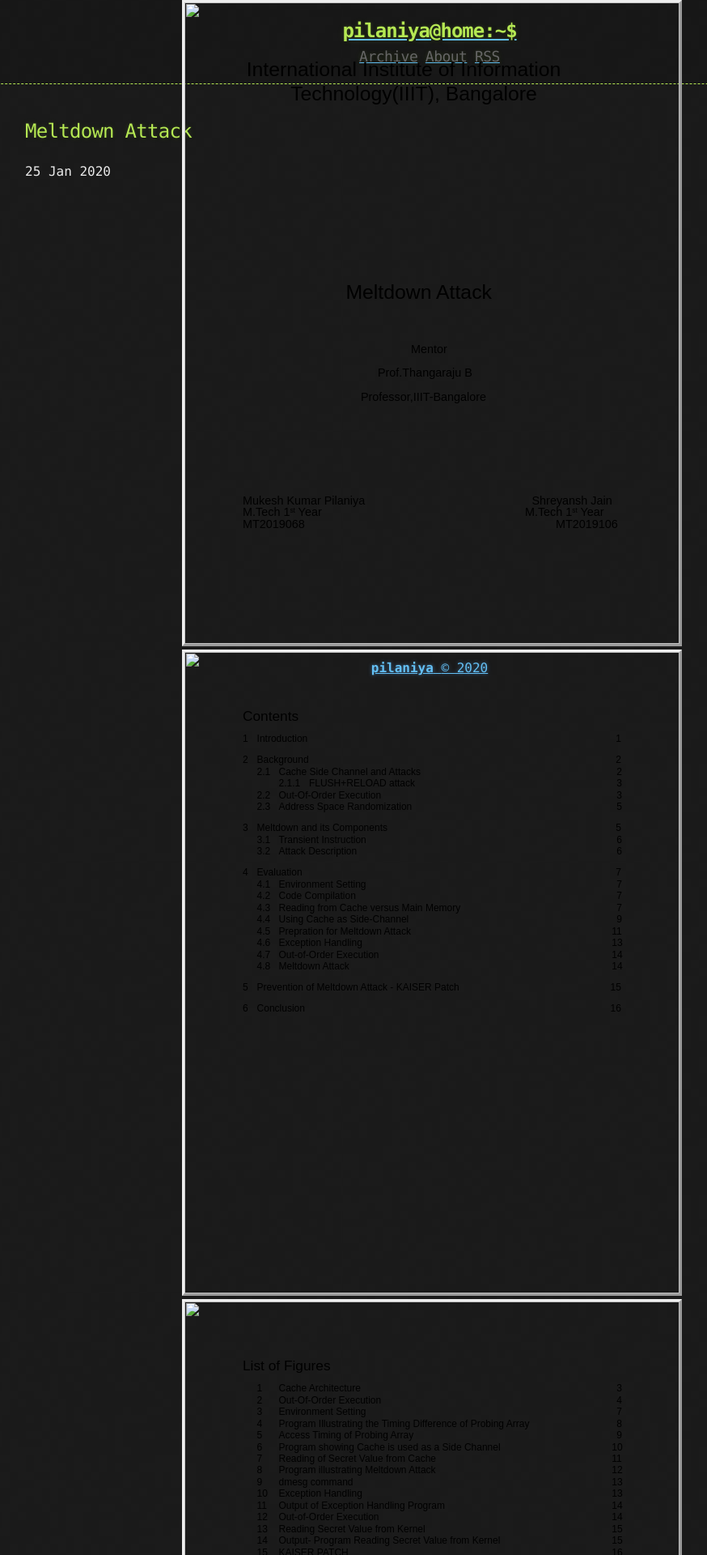
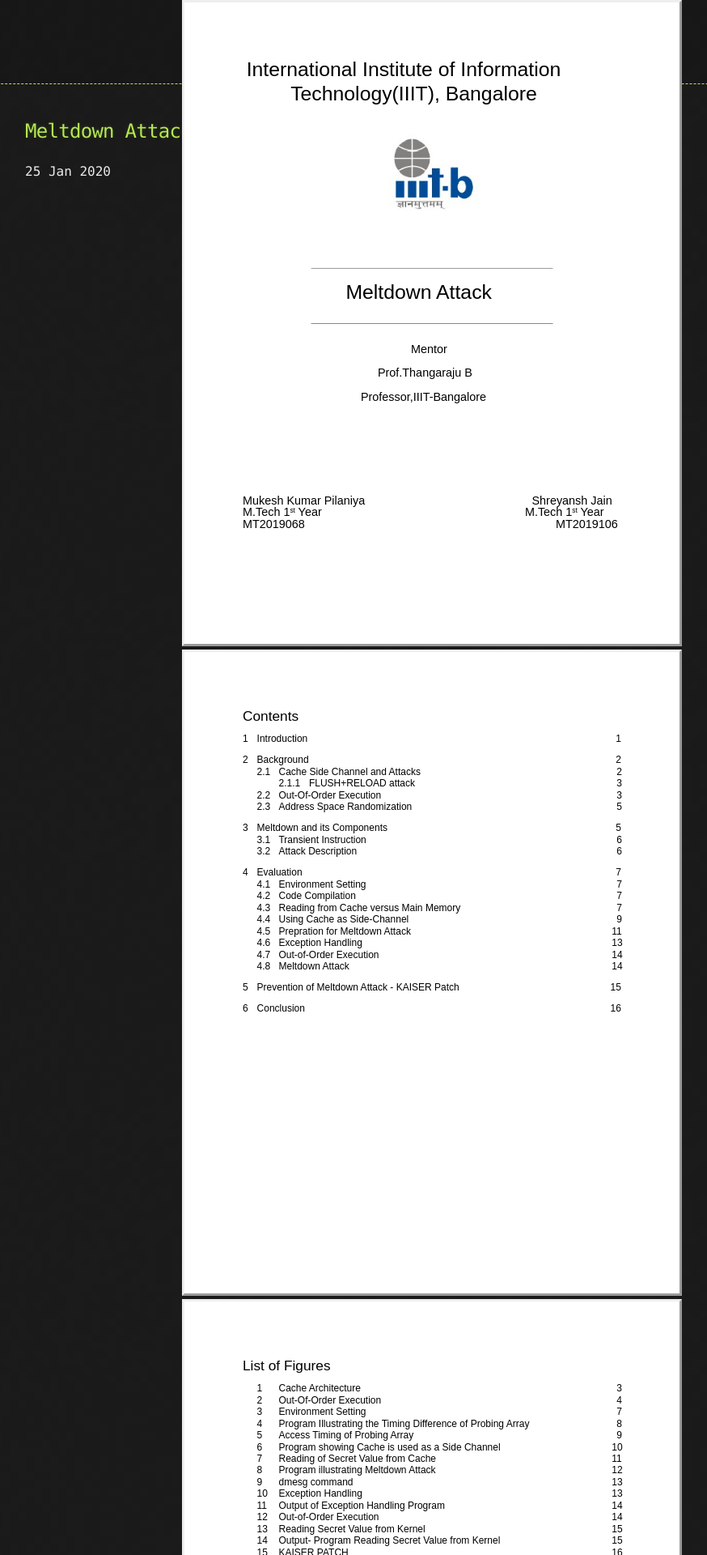
Before and after one commit to mukeshpilaniya/blog, a Jekyll site: the page _posts/meltdown_final_report/2020-01-25-Meltdown-Attack.html, which Jekyll copies as it is, in a window 1280 px wide. Shown: the top 1920 px of the page at 81% size, without its empty margins (109-983 px from the left). Built offline with Jekyll 4.4.1, drawn with Linux system fonts in a browser that asks for light colours.

Commit message:
Update 2020-01-25-Meltdown-Attack.html

```diff
--- a/_posts/meltdown_final_report/2020-01-25-Meltdown-Attack.html
+++ b/_posts/meltdown_final_report/2020-01-25-Meltdown-Attack.html
@@ -16,12 +16,12 @@ span.cls_007{font-family:Arial,serif;font-size:11.0px;color:rgb(0,0,0);font-weig
 div.cls_007{font-family:Arial,serif;font-size:11.0px;color:rgb(0,0,0);font-weight:normal;font-style:normal;text-decoration: none}
 -->
 </style>
-<script type="text/javascript" src="images/wz_jsgraphics.js"></script>
+<script type="text/javascript" src="https://raw.githubusercontent.com/mukeshpilaniya/blog/gh-pages/_posts/meltdown_final_report/images/wz_jsgraphics.js"></script>
 </head>
 <body>
 <div style="position:absolute;left:50%;margin-left:-306px;top:0px;width:612px;height:792px;border-style:outset;overflow:hidden">
 <div style="position:absolute;left:0px;top:0px">
-<img src="images/background01.jpg" width=612 height=792></div>
+<img src="https://raw.githubusercontent.com/mukeshpilaniya/blog/gh-pages/_posts/meltdown_final_report/images/background01.jpg" width=612 height=792></div>
 <div style="position:absolute;left:76.65px;top:64.43px" class="cls_002"><span class="cls_002">International Institute of Information</span></div>
 <div style="position:absolute;left:131.16px;top:94.31px" class="cls_002"><span class="cls_002">Technology(IIIT), Bangalore</span></div>
 <div style="position:absolute;left:199.39px;top:338.85px" class="cls_002"><span class="cls_002">Meltdown Attack</span></div>
@@ -37,7 +37,7 @@ div.cls_007{font-family:Arial,serif;font-size:11.0px;color:rgb(0,0,0);font-weigh
 </div>
 <div style="position:absolute;left:50%;margin-left:-306px;top:802px;width:612px;height:792px;border-style:outset;overflow:hidden">
 <div style="position:absolute;left:0px;top:0px">
-<img src="images/background02.jpg" width=612 height=792></div>
+<img src="https://raw.githubusercontent.com/mukeshpilaniya/blog/gh-pages/_posts/meltdown_final_report/images/background02.jpg" width=612 height=792></div>
 <div style="position:absolute;left:72.00px;top:66.74px" class="cls_005"><span class="cls_005">Contents</span></div>
 <div style="position:absolute;left:72.00px;top:98.28px" class="cls_006"><span class="cls_006">1</span></div>
 <div style="position:absolute;left:89.56px;top:98.28px" class="cls_006"><span class="cls_006">Introduction</span></div>
@@ -102,7 +102,7 @@ div.cls_007{font-family:Arial,serif;font-size:11.0px;color:rgb(0,0,0);font-weigh
 </div>
 <div style="position:absolute;left:50%;margin-left:-306px;top:1604px;width:612px;height:792px;border-style:outset;overflow:hidden">
 <div style="position:absolute;left:0px;top:0px">
-<img src="images/background03.jpg" width=612 height=792></div>
+<img src="https://raw.githubusercontent.com/mukeshpilaniya/blog/gh-pages/_posts/meltdown_final_report/images/background03.jpg" width=612 height=792></div>
 <div style="position:absolute;left:72.00px;top:66.74px" class="cls_005"><span class="cls_005">List of Figures</span></div>
 <div style="position:absolute;left:89.56px;top:98.28px" class="cls_006"><span class="cls_006">1</span></div>
 <div style="position:absolute;left:116.48px;top:98.28px" class="cls_006"><span class="cls_006">Cache Architecture</span></div>
@@ -152,7 +152,7 @@ div.cls_007{font-family:Arial,serif;font-size:11.0px;color:rgb(0,0,0);font-weigh
 </div>
 <div style="position:absolute;left:50%;margin-left:-306px;top:2406px;width:612px;height:792px;border-style:outset;overflow:hidden">
 <div style="position:absolute;left:0px;top:0px">
-<img src="images/background04.jpg" width=612 height=792></div>
+<img src="https://raw.githubusercontent.com/mukeshpilaniya/blog/gh-pages/_posts/meltdown_final_report/images/background04.jpg" width=612 height=792></div>
 <div style="position:absolute;left:282.00px;top:73.05px" class="cls_007"><span class="cls_007">Abstract</span></div>
 <div style="position:absolute;left:117.63px;top:92.34px" class="cls_007"><span class="cls_007">Application security relies on the memory mapping in the system as well as isolation</span></div>
 <div style="position:absolute;left:101.26px;top:105.89px" class="cls_007"><span class="cls_007">if memory unit and memory management unit is responsible for that like kernel address</span></div>
@@ -194,7 +194,7 @@ div.cls_007{font-family:Arial,serif;font-size:11.0px;color:rgb(0,0,0);font-weigh
 </div>
 <div style="position:absolute;left:50%;margin-left:-306px;top:3208px;width:612px;height:792px;border-style:outset;overflow:hidden">
 <div style="position:absolute;left:0px;top:0px">
-<img src="images/background05.jpg" width=612 height=792></div>
+<img src="https://raw.githubusercontent.com/mukeshpilaniya/blog/gh-pages/_posts/meltdown_final_report/images/background05.jpg" width=612 height=792></div>
 <div style="position:absolute;left:89.43px;top:72.00px" class="cls_006"><span class="cls_006">• Evluation</span></div>
 <div style="position:absolute;left:89.43px;top:96.41px" class="cls_006"><span class="cls_006">• Conclusion</span></div>
 <div style="position:absolute;left:72.00px;top:131.08px" class="cls_005"><span class="cls_005">2</span></div>
@@ -238,7 +238,7 @@ div.cls_007{font-family:Arial,serif;font-size:11.0px;color:rgb(0,0,0);font-weigh
 </div>
 <div style="position:absolute;left:50%;margin-left:-306px;top:4010px;width:612px;height:792px;border-style:outset;overflow:hidden">
 <div style="position:absolute;left:0px;top:0px">
-<img src="images/background06.jpg" width=612 height=792></div>
+<img src="https://raw.githubusercontent.com/mukeshpilaniya/blog/gh-pages/_posts/meltdown_final_report/images/background06.jpg" width=612 height=792></div>
 <div style="position:absolute;left:231.13px;top:300.45px" class="cls_006"><span class="cls_006">Figure 1: Cache Architecture</span></div>
 <div style="position:absolute;left:72.00px;top:334.66px" class="cls_006"><span class="cls_006">translate virtual address into a physical address, once’s we have physical address CPU can</span></div>
 <div style="position:absolute;left:72.00px;top:349.10px" class="cls_006"><span class="cls_006">query into L2 cache and if data is not found in L2 cache then Load instruction is passed to</span></div>
@@ -265,7 +265,7 @@ div.cls_007{font-family:Arial,serif;font-size:11.0px;color:rgb(0,0,0);font-weigh
 </div>
 <div style="position:absolute;left:50%;margin-left:-306px;top:4812px;width:612px;height:792px;border-style:outset;overflow:hidden">
 <div style="position:absolute;left:0px;top:0px">
-<img src="images/background07.jpg" width=612 height=792></div>
+<img src="https://raw.githubusercontent.com/mukeshpilaniya/blog/gh-pages/_posts/meltdown_final_report/images/background07.jpg" width=612 height=792></div>
 <div style="position:absolute;left:72.00px;top:72.00px" class="cls_006"><span class="cls_006">processors. Out-Of-Order efficiently uses instruction cycles (Instruction Cycles is a process</span></div>
 <div style="position:absolute;left:72.00px;top:86.45px" class="cls_006"><span class="cls_006">by which a computer system pulls program instruction from the memory which can invoke</span></div>
 <div style="position:absolute;left:72.00px;top:100.89px" class="cls_006"><span class="cls_006">pre-fetching or pre-processing, also determines what action the instruction requires or what</span></div>
@@ -294,7 +294,7 @@ div.cls_007{font-family:Arial,serif;font-size:11.0px;color:rgb(0,0,0);font-weigh
 </div>
 <div style="position:absolute;left:50%;margin-left:-306px;top:5614px;width:612px;height:792px;border-style:outset;overflow:hidden">
 <div style="position:absolute;left:0px;top:0px">
-<img src="images/background08.jpg" width=612 height=792></div>
+<img src="https://raw.githubusercontent.com/mukeshpilaniya/blog/gh-pages/_posts/meltdown_final_report/images/background08.jpg" width=612 height=792></div>
 <div style="position:absolute;left:72.00px;top:72.00px" class="cls_006"><span class="cls_006">program or application may abruptly end(or may show appropriate message depending on</span></div>
 <div style="position:absolute;left:72.00px;top:86.45px" class="cls_006"><span class="cls_006">the Exception Handling Mechanism) but in both cases the value from the kernel is fetched</span></div>
 <div style="position:absolute;left:72.00px;top:100.89px" class="cls_006"><span class="cls_006">by the CPU and stored in a temporary register in Cache Memory. The Cache Memory is</span></div>
@@ -334,7 +334,7 @@ div.cls_007{font-family:Arial,serif;font-size:11.0px;color:rgb(0,0,0);font-weigh
 </div>
 <div style="position:absolute;left:50%;margin-left:-306px;top:6416px;width:612px;height:792px;border-style:outset;overflow:hidden">
 <div style="position:absolute;left:0px;top:0px">
-<img src="images/background09.jpg" width=612 height=792></div>
+<img src="https://raw.githubusercontent.com/mukeshpilaniya/blog/gh-pages/_posts/meltdown_final_report/images/background09.jpg" width=612 height=792></div>
 <div style="position:absolute;left:72.00px;top:72.00px" class="cls_006"><span class="cls_006">due to the hardware protection mechanism, but a defect exists in the design of these CPU’s</span></div>
 <div style="position:absolute;left:72.00px;top:86.45px" class="cls_006"><span class="cls_006">which allows to defeat the hardware protection and thus carry out these types of attacks.</span></div>
 <div style="position:absolute;left:72.00px;top:100.89px" class="cls_006"><span class="cls_006">Because the defect exists within the hardware,it is very difficult to fundamentally fix the</span></div>
@@ -372,7 +372,7 @@ div.cls_007{font-family:Arial,serif;font-size:11.0px;color:rgb(0,0,0);font-weigh
 </div>
 <div style="position:absolute;left:50%;margin-left:-306px;top:7218px;width:612px;height:792px;border-style:outset;overflow:hidden">
 <div style="position:absolute;left:0px;top:0px">
-<img src="images/background10.jpg" width=612 height=792></div>
+<img src="https://raw.githubusercontent.com/mukeshpilaniya/blog/gh-pages/_posts/meltdown_final_report/images/background10.jpg" width=612 height=792></div>
 <div style="position:absolute;left:72.00px;top:66.74px" class="cls_005"><span class="cls_005">4</span></div>
 <div style="position:absolute;left:101.05px;top:66.74px" class="cls_005"><span class="cls_005">Evaluation</span></div>
 <div style="position:absolute;left:72.00px;top:98.28px" class="cls_006"><span class="cls_006">In this section we describe each step that need to done for performing meltdown attack.</span></div>
@@ -396,7 +396,7 @@ div.cls_007{font-family:Arial,serif;font-size:11.0px;color:rgb(0,0,0);font-weigh
 </div>
 <div style="position:absolute;left:50%;margin-left:-306px;top:8020px;width:612px;height:792px;border-style:outset;overflow:hidden">
 <div style="position:absolute;left:0px;top:0px">
-<img src="images/background11.jpg" width=612 height=792></div>
+<img src="https://raw.githubusercontent.com/mukeshpilaniya/blog/gh-pages/_posts/meltdown_final_report/images/background11.jpg" width=612 height=792></div>
 <div style="position:absolute;left:184.38px;top:96.41px" class="cls_006"><span class="cls_006">gcc -march=native -o CacheTime CacheTime.c</span></div>
 <div style="position:absolute;left:72.00px;top:120.82px" class="cls_006"><span class="cls_006">In the Figure 4 at line number 19, first we have initialized an array of size 10*PAZESIZE.</span></div>
 <div style="position:absolute;left:72.00px;top:135.26px" class="cls_006"><span class="cls_006">For finding PAGESIZE run the following command in terminal “getconf PAGESIZE” and</span></div>
@@ -409,7 +409,7 @@ div.cls_007{font-family:Arial,serif;font-size:11.0px;color:rgb(0,0,0);font-weigh
 </div>
 <div style="position:absolute;left:50%;margin-left:-306px;top:8822px;width:612px;height:792px;border-style:outset;overflow:hidden">
 <div style="position:absolute;left:0px;top:0px">
-<img src="images/background12.jpg" width=612 height=792></div>
+<img src="https://raw.githubusercontent.com/mukeshpilaniya/blog/gh-pages/_posts/meltdown_final_report/images/background12.jpg" width=612 height=792></div>
 <div style="position:absolute;left:89.56px;top:72.00px" class="cls_006"><span class="cls_006">Figure 5 illustrate the timing difference where accessing the array index 3 and 7 is much</span></div>
 <div style="position:absolute;left:72.00px;top:86.45px" class="cls_006"><span class="cls_006">faster than others.</span></div>
 <div style="position:absolute;left:197.50px;top:356.25px" class="cls_006"><span class="cls_006">Figure 5: Access Timing of Probing Array</span></div>
@@ -431,7 +431,7 @@ div.cls_007{font-family:Arial,serif;font-size:11.0px;color:rgb(0,0,0);font-weigh
 </div>
 <div style="position:absolute;left:50%;margin-left:-306px;top:9624px;width:612px;height:792px;border-style:outset;overflow:hidden">
 <div style="position:absolute;left:0px;top:0px">
-<img src="images/background13.jpg" width=612 height=792></div>
+<img src="https://raw.githubusercontent.com/mukeshpilaniya/blog/gh-pages/_posts/meltdown_final_report/images/background13.jpg" width=612 height=792></div>
 <div style="position:absolute;left:151.42px;top:602.92px" class="cls_006"><span class="cls_006">Figure 6: Program showing Cache is used as a Side Channel</span></div>
 <div style="position:absolute;left:89.56px;top:633.64px" class="cls_006"><span class="cls_006">First Flush the entire array using flushSideChannel(); from the cache memory to make</span></div>
 <div style="position:absolute;left:72.00px;top:648.08px" class="cls_006"><span class="cls_006">sure that array is not cached. After that we invoke the victim(); function, which access of</span></div>
@@ -441,7 +441,7 @@ div.cls_007{font-family:Arial,serif;font-size:11.0px;color:rgb(0,0,0);font-weigh
 </div>
 <div style="position:absolute;left:50%;margin-left:-306px;top:10426px;width:612px;height:792px;border-style:outset;overflow:hidden">
 <div style="position:absolute;left:0px;top:0px">
-<img src="images/background14.jpg" width=612 height=792></div>
+<img src="https://raw.githubusercontent.com/mukeshpilaniya/blog/gh-pages/_posts/meltdown_final_report/images/background14.jpg" width=612 height=792></div>
 <div style="position:absolute;left:72.00px;top:72.00px" class="cls_006"><span class="cls_006">entire array and measure the time it takes to reload each element. So, if the array index is</span></div>
 <div style="position:absolute;left:72.00px;top:86.45px" class="cls_006"><span class="cls_006">previously cached than it requires less CPU cycle. The output of the program illustrates in</span></div>
 <div style="position:absolute;left:72.00px;top:100.89px" class="cls_006"><span class="cls_006">Figure 7.</span></div>
@@ -457,7 +457,7 @@ div.cls_007{font-family:Arial,serif;font-size:11.0px;color:rgb(0,0,0);font-weigh
 </div>
 <div style="position:absolute;left:50%;margin-left:-306px;top:11228px;width:612px;height:792px;border-style:outset;overflow:hidden">
 <div style="position:absolute;left:0px;top:0px">
-<img src="images/background15.jpg" width=612 height=792></div>
+<img src="https://raw.githubusercontent.com/mukeshpilaniya/blog/gh-pages/_posts/meltdown_final_report/images/background15.jpg" width=612 height=792></div>
 <div style="position:absolute;left:181.76px;top:416.00px" class="cls_006"><span class="cls_006">Figure 8: Program illustrating Meltdown Attack</span></div>
 <div style="position:absolute;left:89.56px;top:446.72px" class="cls_006"><span class="cls_006">For executing the meltdown attack first, we need to know address of secret value so, the</span></div>
 <div style="position:absolute;left:72.00px;top:461.16px" class="cls_006"><span class="cls_006">kernel module saves the address of secret value in kernel buffer at line 41. which we will get it</span></div>
@@ -477,7 +477,7 @@ div.cls_007{font-family:Arial,serif;font-size:11.0px;color:rgb(0,0,0);font-weigh
 </div>
 <div style="position:absolute;left:50%;margin-left:-306px;top:12030px;width:612px;height:792px;border-style:outset;overflow:hidden">
 <div style="position:absolute;left:0px;top:0px">
-<img src="images/background16.jpg" width=612 height=792></div>
+<img src="https://raw.githubusercontent.com/mukeshpilaniya/blog/gh-pages/_posts/meltdown_final_report/images/background16.jpg" width=612 height=792></div>
 <div style="position:absolute;left:237.76px;top:110.76px" class="cls_006"><span class="cls_006">Figure 9: dmesg command</span></div>
 <div style="position:absolute;left:72.00px;top:145.36px" class="cls_003"><span class="cls_003">4.6</span></div>
 <div style="position:absolute;left:108.76px;top:145.36px" class="cls_003"><span class="cls_003">Exception Handling</span></div>
@@ -497,7 +497,7 @@ div.cls_007{font-family:Arial,serif;font-size:11.0px;color:rgb(0,0,0);font-weigh
 </div>
 <div style="position:absolute;left:50%;margin-left:-306px;top:12832px;width:612px;height:792px;border-style:outset;overflow:hidden">
 <div style="position:absolute;left:0px;top:0px">
-<img src="images/background17.jpg" width=612 height=792></div>
+<img src="https://raw.githubusercontent.com/mukeshpilaniya/blog/gh-pages/_posts/meltdown_final_report/images/background17.jpg" width=612 height=792></div>
 <div style="position:absolute;left:175.04px;top:119.90px" class="cls_006"><span class="cls_006">Figure 11: Output of Exception Handling Program</span></div>
 <div style="position:absolute;left:72.00px;top:154.49px" class="cls_003"><span class="cls_003">4.7</span></div>
 <div style="position:absolute;left:108.76px;top:154.49px" class="cls_003"><span class="cls_003">Out-of-Order Execution</span></div>
@@ -521,7 +521,7 @@ div.cls_007{font-family:Arial,serif;font-size:11.0px;color:rgb(0,0,0);font-weigh
 </div>
 <div style="position:absolute;left:50%;margin-left:-306px;top:13634px;width:612px;height:792px;border-style:outset;overflow:hidden">
 <div style="position:absolute;left:0px;top:0px">
-<img src="images/background18.jpg" width=612 height=792></div>
+<img src="https://raw.githubusercontent.com/mukeshpilaniya/blog/gh-pages/_posts/meltdown_final_report/images/background18.jpg" width=612 height=792></div>
 <div style="position:absolute;left:190.09px;top:444.46px" class="cls_006"><span class="cls_006">Figure 13: Reading Secret Value from Kernel</span></div>
 <div style="position:absolute;left:143.18px;top:519.98px" class="cls_006"><span class="cls_006">Figure 14: Output- Program Reading Secret Value from Kernel</span></div>
 <div style="position:absolute;left:89.56px;top:550.69px" class="cls_006"><span class="cls_006">The code in MeltdownAttack can only steals a one byte secret from the kernel.</span></div>
@@ -535,7 +535,7 @@ div.cls_007{font-family:Arial,serif;font-size:11.0px;color:rgb(0,0,0);font-weigh
 </div>
 <div style="position:absolute;left:50%;margin-left:-306px;top:14436px;width:612px;height:792px;border-style:outset;overflow:hidden">
 <div style="position:absolute;left:0px;top:0px">
-<img src="images/background19.jpg" width=612 height=792></div>
+<img src="https://raw.githubusercontent.com/mukeshpilaniya/blog/gh-pages/_posts/meltdown_final_report/images/background19.jpg" width=612 height=792></div>
 <div style="position:absolute;left:72.00px;top:72.00px" class="cls_006"><span class="cls_006">the system is booted , making attacks harder as the attacker now require to guess the situa-</span></div>
 <div style="position:absolute;left:72.00px;top:86.45px" class="cls_006"><span class="cls_006">tion of kernel data structures.(1)(4)(9) But, with side channel, the attacker has to precisely</span></div>
 <div style="position:absolute;left:72.00px;top:100.89px" class="cls_006"><span class="cls_006">determine the kernel address . A combination of a software bug and the knowledge of the</span></div>
@@ -569,7 +569,7 @@ div.cls_007{font-family:Arial,serif;font-size:11.0px;color:rgb(0,0,0);font-weigh
 </div>
 <div style="position:absolute;left:50%;margin-left:-306px;top:15238px;width:612px;height:792px;border-style:outset;overflow:hidden">
 <div style="position:absolute;left:0px;top:0px">
-<img src="images/background20.jpg" width=612 height=792></div>
+<img src="https://raw.githubusercontent.com/mukeshpilaniya/blog/gh-pages/_posts/meltdown_final_report/images/background20.jpg" width=612 height=792></div>
 <div style="position:absolute;left:72.00px;top:72.00px" class="cls_006"><span class="cls_006">[5] Jacek Galowicz - Metldown paper -</span></div>
 <div style="position:absolute;left:90.21px;top:86.45px" class="cls_006"><span class="cls_006"> </span><A HREF="https://blog.cyberus-technology.de/posts/2018-01-03-meltdown.html">https://blog.cyberus-technology.de/posts/2018-01-03-meltdown.html</A> </div>
 <div style="position:absolute;left:72.00px;top:125.30px" class="cls_006"><span class="cls_006">[6] Jann   Horn,   Project   Zero</span></div>
```
